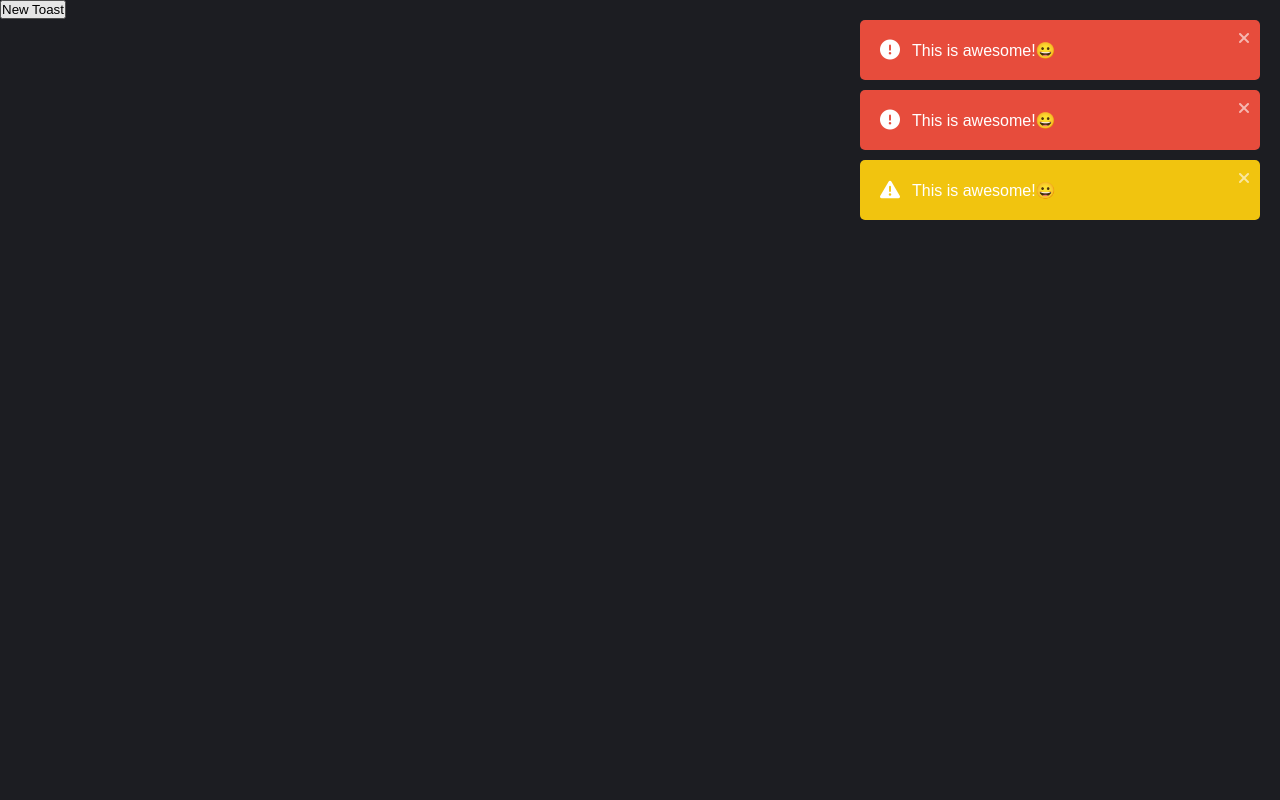
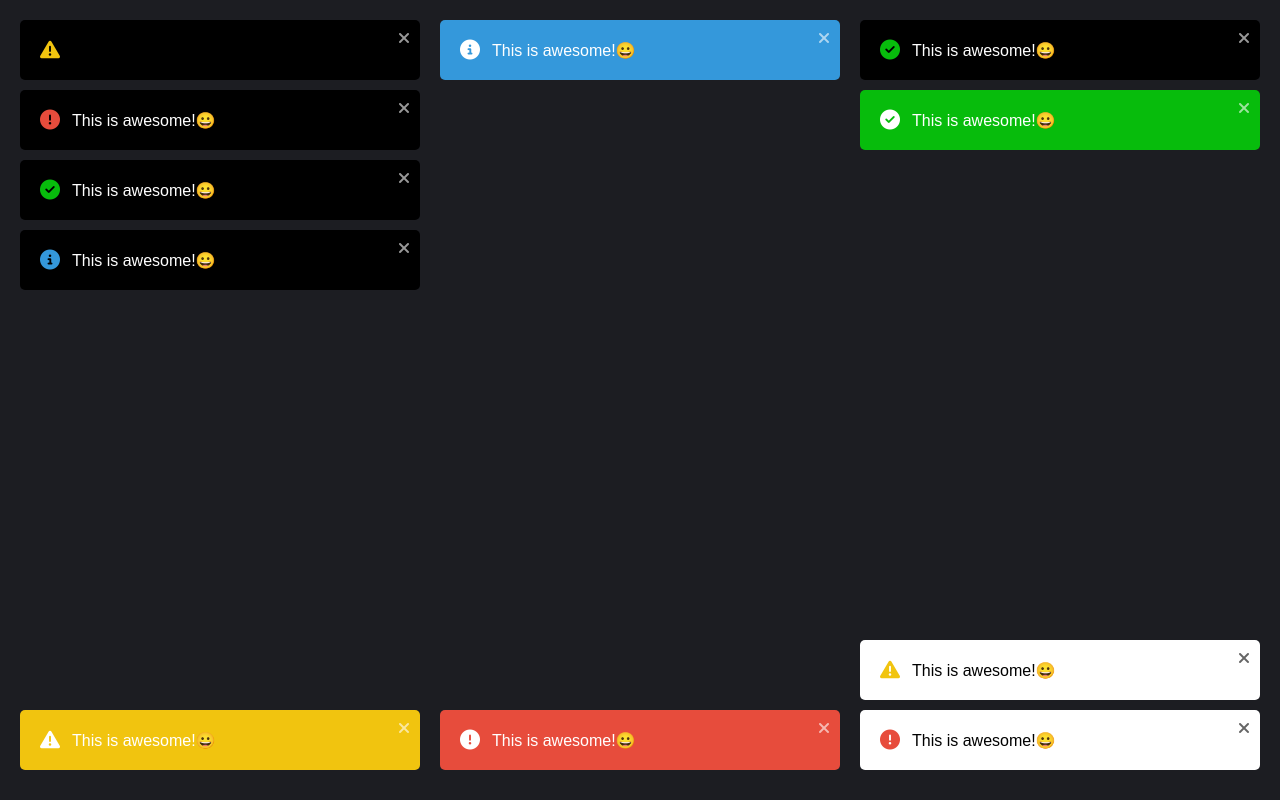
Before and after one commit to deividas-aldonis/js-projects, a plain HTML site: page toastify/index.html in a window 1280 px wide. Drawn offline with Linux system fonts and the light colour scheme.

Commit message:
Allow position in options and fix animations based on position

```diff
--- a/toastify/index.html
+++ b/toastify/index.html
@@ -15,7 +15,6 @@
     <script src="script.js" type="module"></script>
   </head>
   <body>
-    <button class="new-toast">New Toast</button>
     <div class="toastify"></div>
   </body>
 </html>
--- a/toastify/script.js
+++ b/toastify/script.js
@@ -7,17 +7,20 @@ class Toast {
     pauseOnHover: true,
     theme: "dark",
     state: "success",
+    position: "top-right",
   });
+  #defaultContent = "This is awesome!😀";
 
   #options = Object.seal({ ...this.#defaultOptions });
   #content;
   #toastElement;
   #progressElement;
   #closeButton;
+  #parentContainer;
 
   constructor(content, userOptions) {
-    this.#content = content;
-    this.#options = Object.assign(this.#options, userOptions);
+    this.#content = content ?? this.#defaultContent;
+    Object.assign(this.#options, userOptions);
 
     this.#createToast();
     this.#addOptions();
@@ -94,14 +97,57 @@ class Toast {
     this.#toastElement = template.content.firstElementChild;
     this.#progressElement = this.#toastElement.lastElementChild;
     this.#closeButton = this.#progressElement.previousElementSibling;
+    this.#parentContainer = document.querySelector(
+      `.toast-container.${this.#options.position}`
+    );
 
-    document.querySelector(".toastify").appendChild(this.#toastElement);
+    if (!this.#parentContainer) {
+      const newParentContainer = document.createElement("div");
+      newParentContainer.classList.add(
+        "toast-container",
+        this.#options.position
+      );
+      document.querySelector(".toastify").appendChild(newParentContainer);
+      this.#parentContainer = newParentContainer;
+    }
+
+    this.#parentContainer.appendChild(this.#toastElement);
+
+    const animationPosition = {
+      "top-right": {
+        from: "translateX(calc(100% + 20px))",
+        to: "translateX(0%)",
+      },
+      "top-left": {
+        from: "translateX(calc(-100% - 20px))",
+        to: "translateX(0%)",
+      },
+      "top-center": {
+        from: "translateY(-100vh)",
+        to: "translateY(0%)",
+      },
+      "bottom-right": {
+        from: "translateX(calc(100% + 20px))",
+        to: "translateX(0%)",
+      },
+      "bottom-left": {
+        from: "translateX(calc(-100% - 20px))",
+        to: "translateX(0%)",
+      },
+      "bottom-center": {
+        from: "translateY(100vh)",
+        to: "translateY(0%)",
+      },
+    }[this.#options.position];
 
     this.#toastElement.animate(
-      [{ transform: "translateX(100%)" }, { transform: "translateX(0%)" }],
+      [
+        { transform: animationPosition.from, visibility: "visible" },
+        { transform: animationPosition.to, visibility: "visible" },
+      ],
       {
         duration: 300,
-        fill: "forwards",
+        fill: "both",
         easing: "cubic-bezier(0,1.18,.65,1.09)",
       }
     );
@@ -111,9 +157,40 @@ class Toast {
     const toastHeight = this.#toastElement.offsetHeight;
     const style = getComputedStyle(this.#toastElement);
     const marginBottom = parseInt(style.marginBottom);
+    this.#toastElement.classList.add("remove");
+
+    const animationPosition = {
+      "top-right": {
+        from: "translateX(0%)",
+        to: "translateX(calc(100% + 20px))",
+      },
+      "top-left": {
+        from: "translateX(0%)",
+        to: "translateX(calc(-100% - 20px))",
+      },
+      "top-center": {
+        from: "translateY(0%)",
+        to: "translateY(-100vh)",
+      },
+      "bottom-right": {
+        from: "translateX(0%)",
+        to: "translateX(calc(100% + 20px))",
+      },
+      "bottom-left": {
+        from: "translateX(0%)",
+        to: "translateX(calc(-100% - 20px))",
+      },
+      "bottom-center": {
+        from: "translateY(0%)",
+        to: "translateY(100vh)",
+      },
+    }[this.#options.position];
 
     const toastAnimation = this.#toastElement.animate(
-      [{ transform: "translateX(0%)" }, { transform: "translateX(200%)" }],
+      [
+        { transform: animationPosition.from },
+        { transform: animationPosition.to },
+      ],
       {
         duration: 500,
         fill: "forwards",
@@ -122,40 +199,114 @@ class Toast {
     );
 
     toastAnimation.addEventListener("finish", () => {
-      const next = this.#toastElement.nextElementSibling;
+      const isTop = this.#options.position.startsWith("top");
+      const next = isTop
+        ? this.#toastElement.nextElementSibling
+        : this.#toastElement.previousElementSibling;
+
+      this.#toastElement.classList.add("remove");
       if (next) {
-        next.style.marginTop = `${toastHeight + marginBottom}px`;
-        next.animate(
-          [
-            { marginTop: `${toastHeight + marginBottom}px` },
-            { marginTop: "0px" },
-          ],
-          {
-            duration: 100,
-            fill: "forwards",
-          }
-        );
+        const margin = isTop
+          ? `${toastHeight + marginBottom}px 0px 0px 0px`
+          : `0px 0px ${toastHeight + marginBottom * 2}px 0px`;
+        next.style.margin = margin;
+
+        next.animate([{ margin: margin }, { margin: "0px 0px 10px 0px" }], {
+          duration: 100,
+          fill: "forwards",
+        });
       }
       this.#toastElement.remove();
+      this.#checkIfContainerIsEmpty();
     });
   }
+  #checkIfContainerIsEmpty() {
+    const children = this.#parentContainer.childElementCount;
+
+    if (children === 0) {
+      this.#parentContainer.remove();
+    }
+  }
 }
+
+new Toast();
+
+new Toast("", {
+  autoClose: true,
+  closeOnClick: true,
+  position: "top-left",
+  theme: "dark",
+  state: "warning",
+});
 
 new Toast("This is awesome!😀", {
   autoClose: true,
   closeOnClick: true,
+  position: "top-left",
+  theme: "dark",
+  state: "error",
+});
+
+new Toast("This is awesome!😀", {
+  autoClose: true,
+  closeOnClick: true,
+  position: "top-left",
+  theme: "dark",
+  state: "success",
+});
+
+new Toast("This is awesome!😀", {
+  autoClose: true,
+  closeOnClick: true,
+  position: "top-left",
+  theme: "dark",
+  state: "info",
+});
+
+new Toast("This is awesome!😀", {
+  autoClose: false,
+  closeOnClick: true,
+  position: "bottom-right",
+  theme: "light",
+  state: "warning",
+});
+
+new Toast("This is awesome!😀", {
+  autoClose: false,
+  closeOnClick: true,
+  position: "bottom-right",
+  theme: "light",
+  state: "error",
+});
+
+new Toast("This is awesome!😀", {
+  autoClose: true,
+  closeOnClick: true,
+  position: "top-right",
+  theme: "colored",
+  state: "success",
+});
+
+new Toast("This is awesome!😀", {
+  autoClose: true,
+  closeOnClick: true,
+  position: "top-center",
+  theme: "colored",
+  state: "info",
+});
+
+new Toast("This is awesome!😀", {
+  autoClose: true,
+  closeOnClick: true,
+  position: "bottom-center",
   theme: "colored",
   state: "error",
 });
+
 new Toast("This is awesome!😀", {
   autoClose: true,
   closeOnClick: true,
-  theme: "colored",
-  state: "error",
-});
-new Toast("This is awesome!😀", {
-  autoClose: true,
-  closeOnClick: true,
+  position: "bottom-left",
   theme: "colored",
   state: "warning",
 });
--- a/toastify/style.css
+++ b/toastify/style.css
@@ -9,11 +9,41 @@ body {
   background-color: #1c1d22;
 }
 
-.toastify {
+/* Positions */
+.toast-container.top-right {
   position: fixed;
   top: 20px;
   right: 20px;
 }
+.toast-container.top-left {
+  position: fixed;
+  top: 20px;
+  left: 20px;
+}
+.toast-container.top-center {
+  position: fixed;
+  top: 20px;
+  left: 50%;
+  transform: translateX(-50%);
+}
+
+.toast-container.bottom-right {
+  position: fixed;
+  bottom: 20px;
+  right: 20px;
+}
+.toast-container.bottom-left {
+  position: fixed;
+  bottom: 20px;
+  left: 20px;
+}
+.toast-container.bottom-center {
+  position: fixed;
+  bottom: 20px;
+  left: 50%;
+  transform: translateX(-50%);
+}
+
 .toast {
   position: relative;
   padding: 20px;
@@ -27,6 +57,12 @@ body {
   border-radius: 5px;
   overflow: hidden;
   cursor: pointer;
+  z-index: 1000;
+  visibility: hidden;
+}
+
+.toast.remove {
+  z-index: 999;
 }
 
 /* Dark theme */
```
